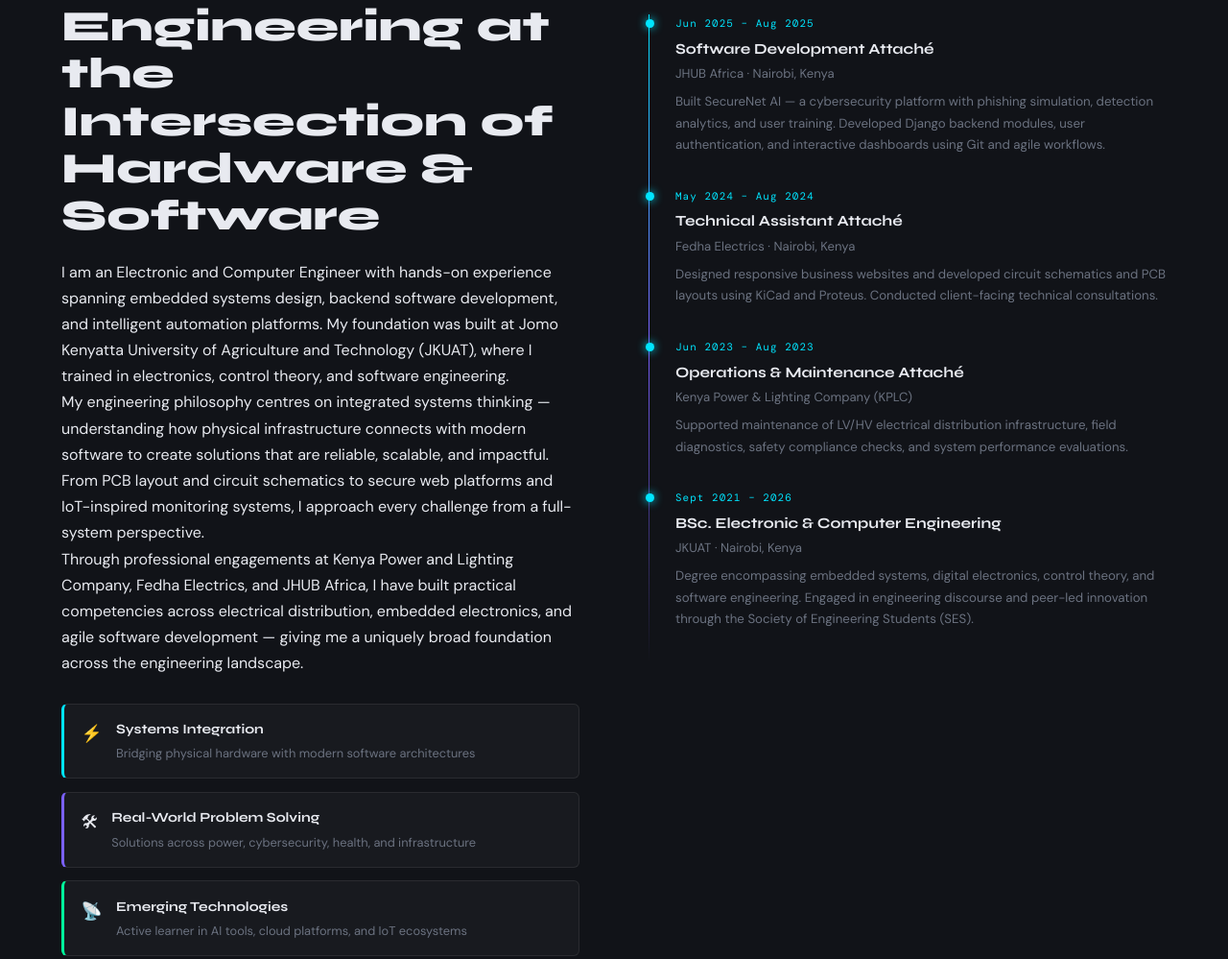
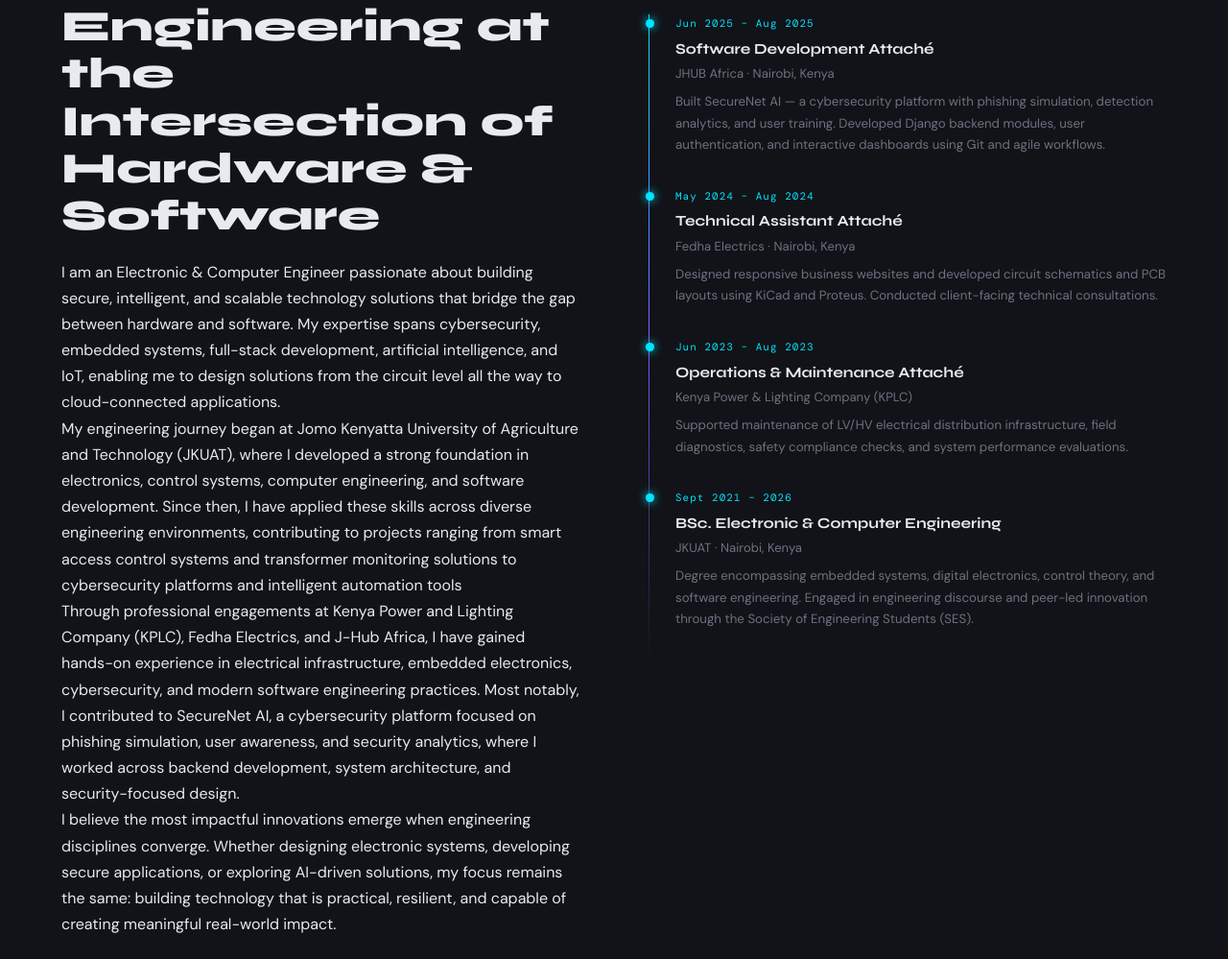
Before and after one commit to sikolia-2/sikolia-2.github.io, a plain HTML site: page index.html in a window 1280 px wide. Shown: the part 1080-2079 px from the top of the page at 96% size. Drawn offline with nearby package versions, Linux system fonts and the light colour scheme; a web font is replaced by a local one.

Commit message:
Revise hero and about sections for clarity and focus
Updated the hero description and about section to emphasize security and technology solutions.

```diff
--- a/index.html
+++ b/index.html
@@ -432,7 +432,7 @@ nav{transition:background 0.3s,border-color 0.3s,backdrop-filter 0.3s}
       <div class="hero-eyebrow">Electronic &amp; Computer Engineer</div>
       <h1 class="hero-name"><span class="hl">Fedley</span><br>Sikolia</h1>
       <p class="hero-title" id="typingTitle">Embedded Systems · Automation · Software Development</p>
-      <p class="hero-desc">I build intelligent engineering solutions that bridge hardware and software — from real-time monitoring systems and embedded automation to full-stack platforms and data-driven applications.</p>
+      <p class="hero-desc">I build intelligent engineering solutions that bridge hardware and software — from real-time monitoring systems and embedded automation to secure full-stack platforms and data-driven applications.</p>
       <div class="hero-actions">
         <a href="#projects" class="btn-primary">View My Projects</a>
         <a href="https://github.com/sikolia-2" target="_blank" rel="noopener" class="btn-ghost">
@@ -468,9 +468,10 @@ nav{transition:background 0.3s,border-color 0.3s,backdrop-filter 0.3s}
     <div>
       <div class="section-tag">// 01 — About Me</div>
       <h2 class="section-heading">Engineering at the Intersection of Hardware &amp; Software</h2>
-      <p>I am an Electronic and Computer Engineer with hands-on experience spanning embedded systems design, backend software development, and intelligent automation platforms. My foundation was built at Jomo Kenyatta University of Agriculture and Technology (JKUAT), where I trained in electronics, control theory, and software engineering.</p>
-      <p>My engineering philosophy centres on integrated systems thinking — understanding how physical infrastructure connects with modern software to create solutions that are reliable, scalable, and impactful. From PCB layout and circuit schematics to secure web platforms and IoT-inspired monitoring systems, I approach every challenge from a full-system perspective.</p>
-      <p>Through professional engagements at Kenya Power and Lighting Company, Fedha Electrics, and JHUB Africa, I have built practical competencies across electrical distribution, embedded electronics, and agile software development — giving me a uniquely broad foundation across the engineering landscape.</p>
+      <p>I am an Electronic & Computer Engineer passionate about building secure, intelligent, and scalable technology solutions that bridge the gap between hardware and software. My expertise spans cybersecurity, embedded systems, full-stack development, artificial intelligence, and IoT, enabling me to design solutions from the circuit level all the way to cloud-connected applications.</p>
+      <p>My engineering journey began at Jomo Kenyatta University of Agriculture and Technology (JKUAT), where I developed a strong foundation in electronics, control systems, computer engineering, and software development. Since then, I have applied these skills across diverse engineering environments, contributing to projects ranging from smart access control systems and transformer monitoring solutions to cybersecurity platforms and intelligent automation tools<p>
+      <p>Through professional engagements at Kenya Power and Lighting Company (KPLC), Fedha Electrics, and J-Hub Africa, I have gained hands-on experience in electrical infrastructure, embedded electronics, cybersecurity, and modern software engineering practices. Most notably, I contributed to SecureNet AI, a cybersecurity platform focused on phishing simulation, user awareness, and security analytics, where I worked across backend development, system architecture, and security-focused design.</p>
+      <p>I believe the most impactful innovations emerge when engineering disciplines converge. Whether designing electronic systems, developing secure applications, or exploring AI-driven solutions, my focus remains the same: building technology that is practical, resilient, and capable of creating meaningful real-world impact.</p>
       <div class="highlights">
         <div class="hl-item"><div class="hl-icon">⚡</div><div><div class="hl-label">Systems Integration</div><div class="hl-desc">Bridging physical hardware with modern software architectures</div></div></div>
         <div class="hl-item"><div class="hl-icon">🛠</div><div><div class="hl-label">Real-World Problem Solving</div><div class="hl-desc">Solutions across power, cybersecurity, health, and infrastructure</div></div></div>
```
